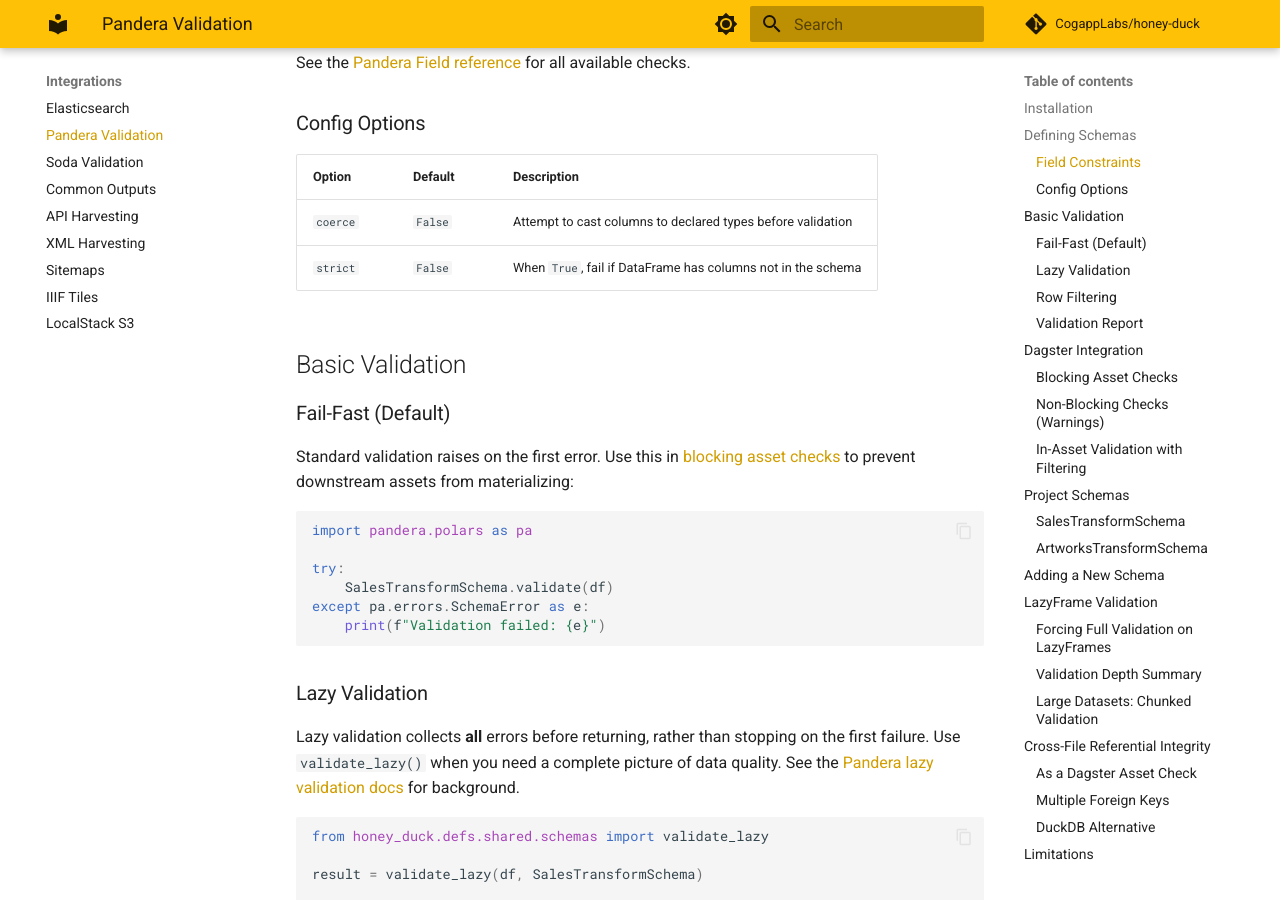
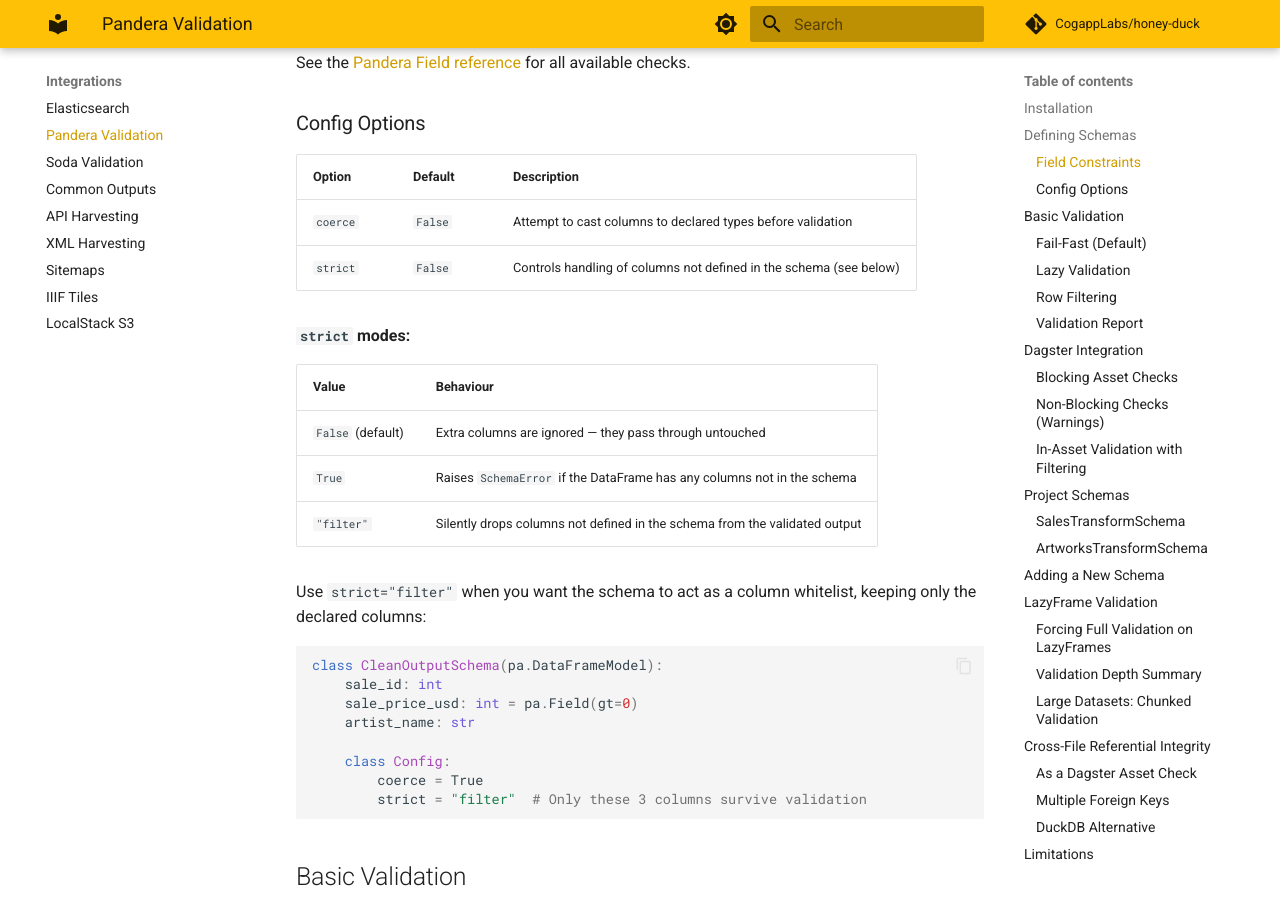
Before and after one commit to CogappLabs/honey-duck, an MkDocs documentation site: the page built from docs/integrations/pandera-validation.md, in a window 1280 px wide and 900 px high, scrolled down 2123 px. Built offline with MkDocs 1.6.1 and Material for MkDocs 9.7.7, drawn with Linux system fonts in a browser that asks for light colours; comment, search, counter and statistics services are not loaded.

Commit message:
Document Pandera strict mode options including filter mode
Co-Authored-By: Claude Opus 4.6 <noreply@anthropic.com>

````diff
--- a/docs/integrations/pandera-validation.md
+++ b/docs/integrations/pandera-validation.md
@@ -81,7 +81,28 @@ See the [Pandera Field reference](https://pandera.readthedocs.io/en/stable/refer
 | Option | Default | Description |
 |--------|---------|-------------|
 | `coerce` | `False` | Attempt to cast columns to declared types before validation |
-| `strict` | `False` | When `True`, fail if DataFrame has columns not in the schema |
+| `strict` | `False` | Controls handling of columns not defined in the schema (see below) |
+
+**`strict` modes:**
+
+| Value | Behaviour |
+|-------|-----------|
+| `False` (default) | Extra columns are ignored — they pass through untouched |
+| `True` | Raises `SchemaError` if the DataFrame has any columns not in the schema |
+| `"filter"` | Silently drops columns not defined in the schema from the validated output |
+
+Use `strict="filter"` when you want the schema to act as a column whitelist, keeping only the declared columns:
+
+```python
+class CleanOutputSchema(pa.DataFrameModel):
+    sale_id: int
+    sale_price_usd: int = pa.Field(gt=0)
+    artist_name: str
+
+    class Config:
+        coerce = True
+        strict = "filter"  # Only these 3 columns survive validation
+```
 
 ## Basic Validation
 
````
